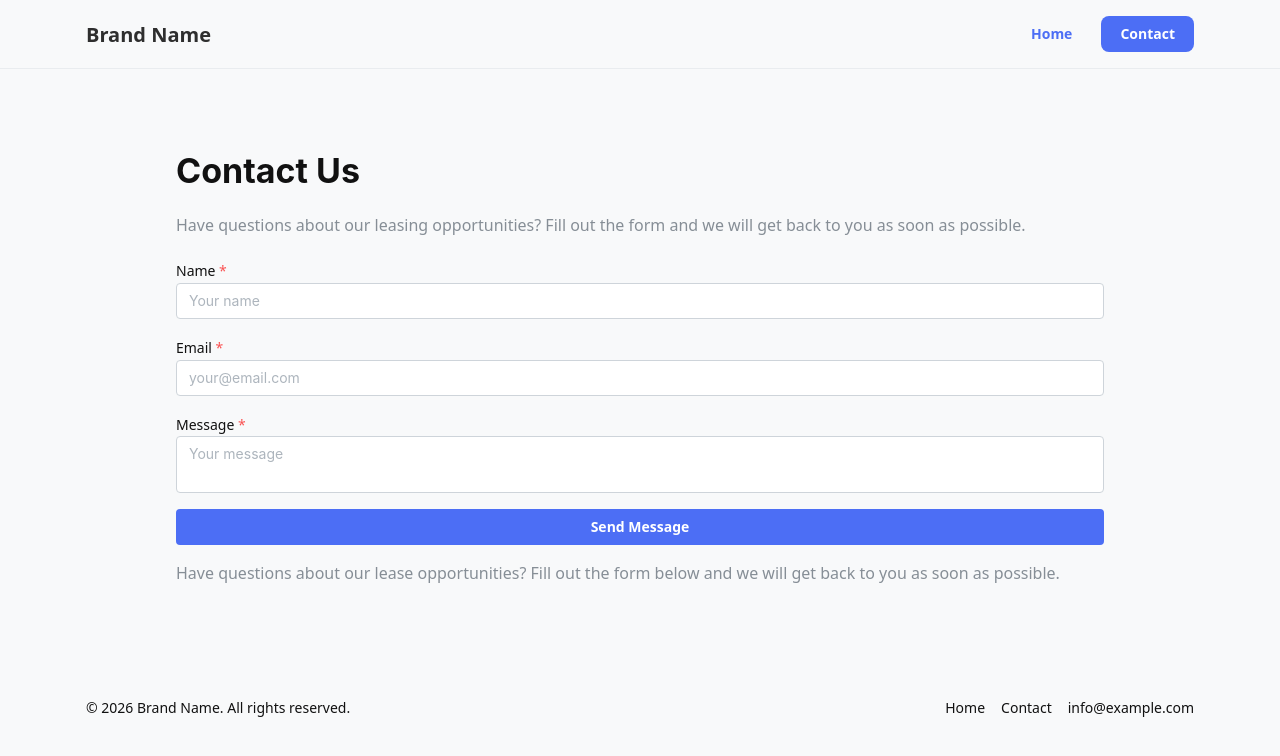
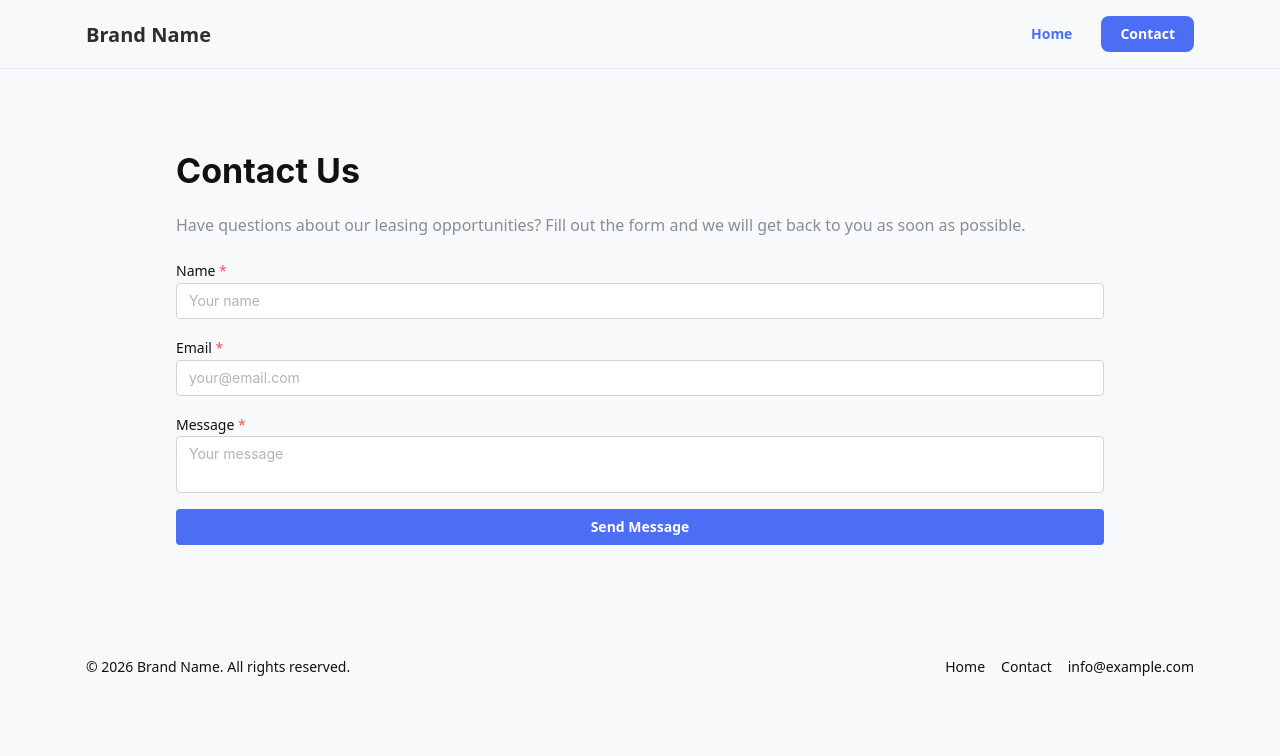
Before and after one commit to hmandiv/lease, a React (Vite) app: page /contact in a window 1280 px wide. Shown: the top 756 px of the page. Built offline with nearby package versions, Linux system fonts and the light colour scheme.

Commit message:
chore: removed duplicate text

```diff
--- a/src/forms/ContactForm.tsx
+++ b/src/forms/ContactForm.tsx
@@ -1,5 +1,5 @@
 import { useState } from "react";
-import { TextInput, Textarea, Button, Stack, Alert, Text } from "@mantine/core";
+import { TextInput, Textarea, Button, Stack, Alert } from "@mantine/core";
 
 export default function ContactForm() {
   const [name, setName] = useState("");
@@ -98,11 +98,6 @@ export default function ContactForm() {
             {resultMessage}
           </Alert>
         )}
-
-        <Text c="dimmed">
-          Have questions about our lease opportunities? Fill out the form below
-          and we will get back to you as soon as possible.
-        </Text>
       </Stack>
     </form>
   );
```
